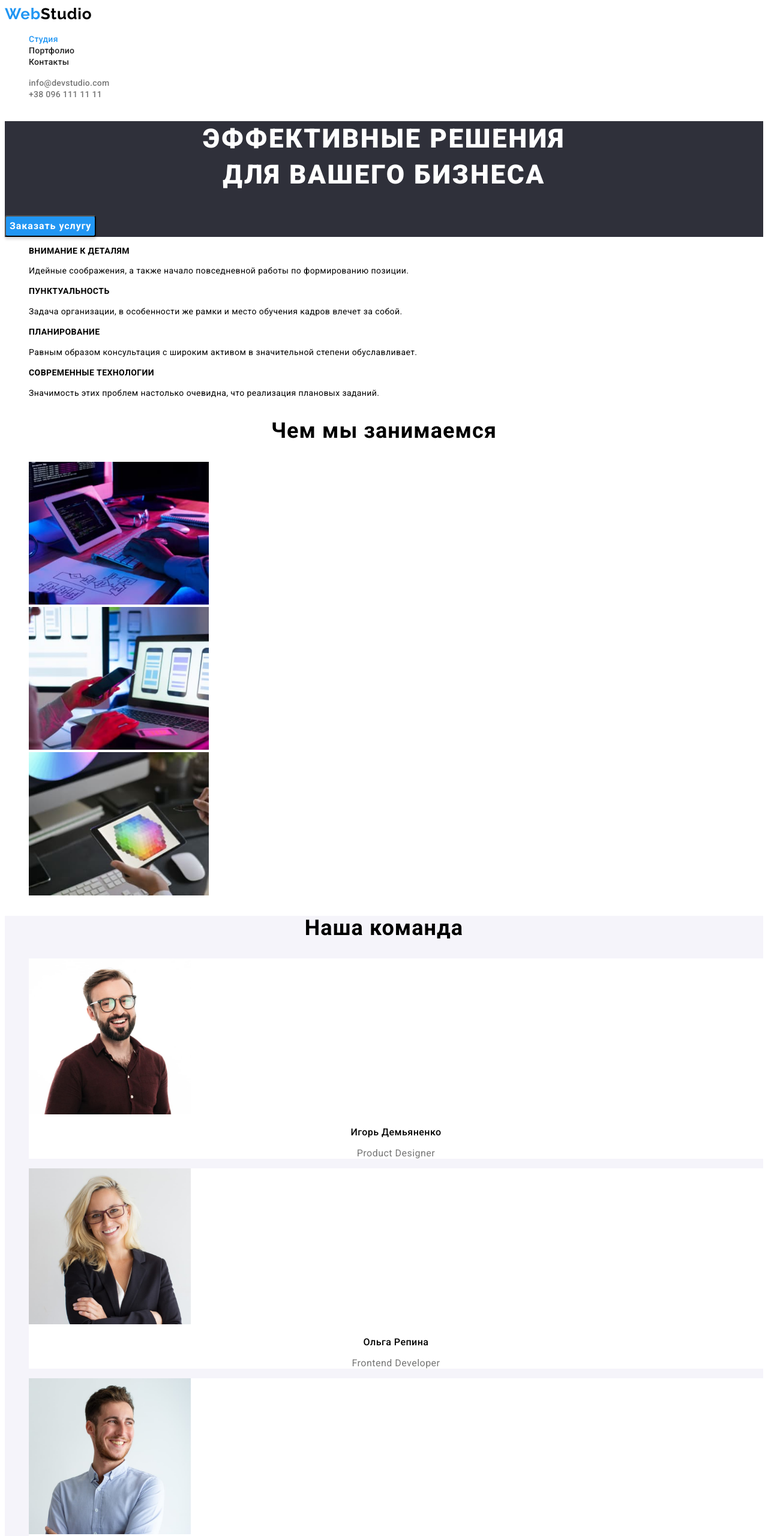
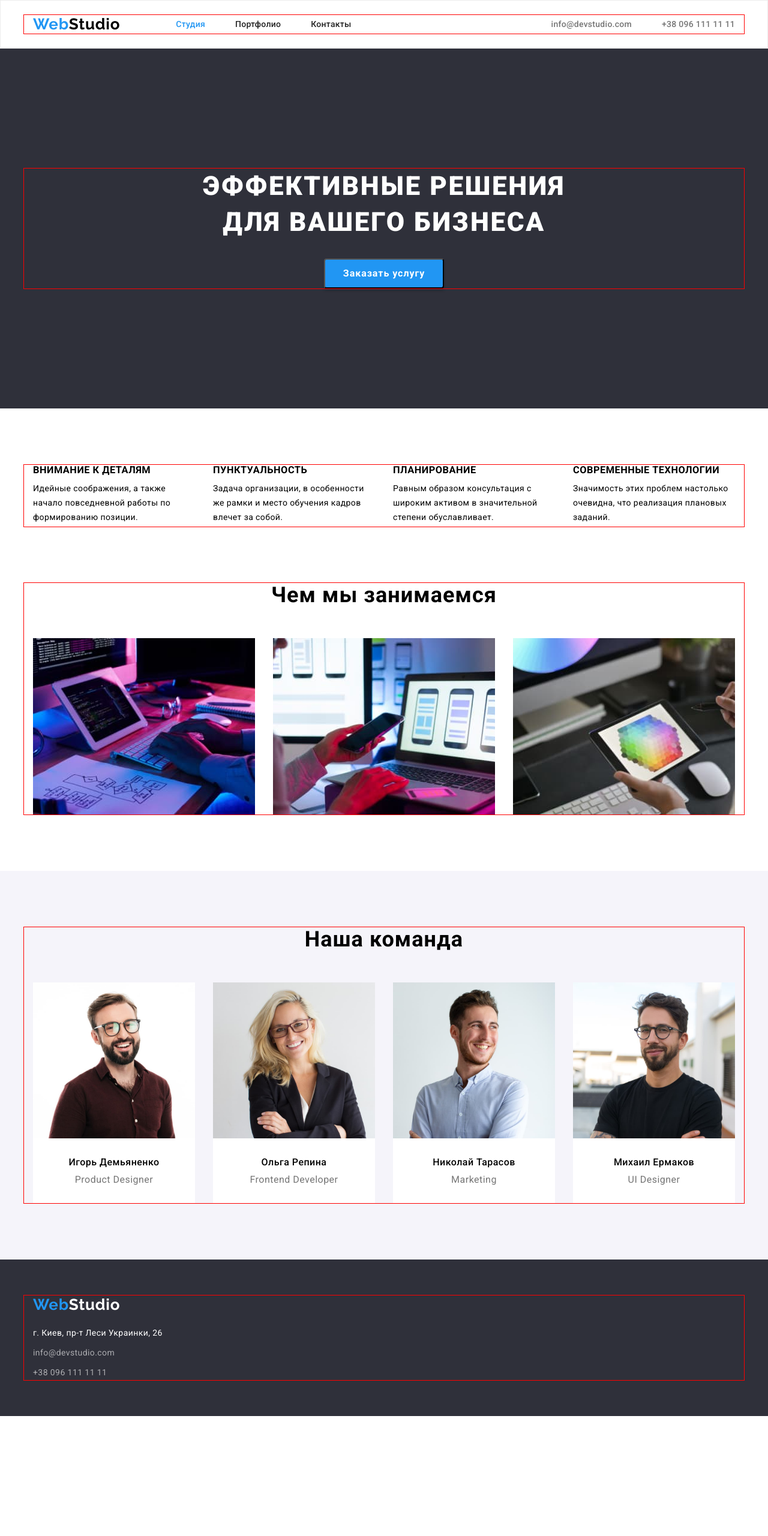
Before and after one commit to mykhailyk/goit-markup-hw-03, a plain HTML site: page index.html in a window 1280 px wide. Shown: the top 2561 px of the page at 60% size. After the commit the page ends 2361 px from the top, so only its background shows below. Drawn offline with nearby package versions, Linux system fonts and the light colour scheme.

Commit message:
2805 1606

```diff
--- a/css/styles.css
+++ b/css/styles.css
@@ -1,5 +1,3 @@
-/*fill color #2F303A */
-
 :root {
   --background-color: #ffffff;
   --alternative-background-color: #2f303a;
@@ -8,15 +6,38 @@
   --alternative-text-color: #ffffff;
   --active-btn-color: #2196f3;
   --main-font-weight: 700;
-
   --main-font-family: 'Roboto', sans-serif;
   --second-font-family: 'Raleway', sans-serif;
+  --default-font-size: 14px;
+  --default-padding: 94px;
 }
 
 body {
   font-family: var(--main-font-family);
+  font-size: var(--default-font-size);
   background-color: var(--background-color);
   color: var(--master-text-color);
+}
+
+p,
+h1,
+h2,
+h3,
+h4,
+h5,
+h6 {
+  margin: 0;
+}
+ul,
+ol {
+  margin: 0;
+  padding: 0;
+}
+button {
+  cursor: pointer;
+}
+img {
+  display: block;
 }
 .list {
   list-style: none;
@@ -36,7 +57,23 @@ body {
   clip-path: inset(50%);
   margin: -1px;
 }
+.container {
+  width: 1200px;
+  margin: 0 auto;
+  padding-left: 15px;
+  padding-right: 15px;
+  outline: 1px solid red;
+}
+.section {
+  padding-top: var(--default-padding);
+  padding-bottom: var(--default-padding);
+}
 /*----------------header--------------------*/
+.header {
+  padding-top: 24px;
+  padding-bottom: 24px;
+  border: 1px solid #ececec;
+}
 .header-logo {
   color: var(--active-btn-color);
   font-family: var(--second-font-family);
@@ -45,17 +82,28 @@ body {
   line-height: 1.19;
   letter-spacing: 0.03em;
   text-decoration: none;
+  margin-right: 93px;
 }
 .header-logo-add {
   color: #000000;
+}
+.header-list {
+  display: flex;
+  align-items: center;
+}
+.header .container {
+  display: flex;
+  align-items: center;
 }
 .header-link,
 .contacts-link {
   color: var(--main-text-color);
   font-weight: 500;
-  font-size: 14px;
   line-height: 1.14;
   letter-spacing: 0.02em;
+}
+.header-item:not(:last-child) {
+  margin-right: 50px;
 }
 .current {
   color: var(--active-btn-color);
@@ -66,11 +114,23 @@ body {
 .contacts-link:hover {
   color: #2196f3;
 }
+.contacts-list {
+  display: flex;
+  margin-left: auto;
+}
 .contacts-link {
   color: var(--second-text-color);
+  align-items: center;
 }
+.contacts-item:not(:last-child) {
+  margin-right: 50px;
+}
+/*----------------head--------------------*/
 .head {
   background-color: var(--alternative-background-color);
+  text-align: center;
+  padding-top: 200px;
+  padding-bottom: 200px;
 }
 .head-title {
   color: var(--alternative-text-color);
@@ -82,6 +142,8 @@ body {
   text-transform: uppercase;
 }
 .head-button {
+  height: 50px;
+  min-width: 200px;
   font-family: inherit;
   color: var(--alternative-text-color);
   background-color: var(--active-btn-color);
@@ -92,24 +154,44 @@ body {
   box-shadow: 0px 4px 4px rgba(0, 0, 0, 0.15);
   border-radius: 4px;
   cursor: pointer;
+  margin-top: 30px;
 }
 .head-button:hover,
 .head-button:focus {
   background-color: #188ce8;
 }
-
 /*----------------body--------------------*/
+.hero-list {
+  display: flex;
+  justify-content: space-between;
+}
 .hero-title {
   font-weight: var(--main-font-weight);
-  font-size: 14px;
   line-height: 1.14;
   letter-spacing: 0.03em;
   text-transform: uppercase;
+  margin-bottom: 10px;
 }
 .hero-text {
-  font-size: 14px;
   line-height: 1.71;
   letter-spacing: 0.03em;
+  width: 270px;
+  min-height: 75px;
+}
+.hero-item + .hero-item {
+  margin-left: 30px;
+}
+.photo {
+  padding-top: 0;
+}
+.photo-list {
+  display: flex;
+  margin-top: 50px;
+  margin-left: -30px;
+}
+.photo-item {
+  flex-basis: calc(100% / 3 - 30px);
+  margin-left: 30px;
 }
 .photo-title,
 .team-title {
@@ -119,11 +201,24 @@ body {
   text-align: center;
   letter-spacing: 0.03em;
 }
+.team-title {
+  margin-bottom: 50px;
+}
 .team {
   background-color: #f5f4fa;
 }
+.team-list {
+  display: flex;
+  margin-left: -30px;
+}
+.team-item-wrapper {
+  padding-top: 30px;
+  padding-bottom: 30px;
+}
 .team-item {
   background-color: var(--background-color);
+  flex-basis: calc(100% / 4 - 30px);
+  margin-left: 30px;
 }
 .team-text-title {
   font-weight: 500;
@@ -131,6 +226,7 @@ body {
   line-height: 1.19;
   text-align: center;
   letter-spacing: 0.03em;
+  margin-bottom: 10px;
 }
 .team-text {
   color: var(--second-text-color);
@@ -142,6 +238,8 @@ body {
 /*----------------footer--------------------*/
 .footer {
   background-color: var(--alternative-background-color);
+  padding-top: 60px;
+  padding-bottom: 60px;
 }
 .footer-logo {
   color: var(--active-btn-color);
@@ -151,6 +249,8 @@ body {
   line-height: 1.19;
   letter-spacing: 0.03em;
   text-decoration: none;
+  margin-bottom: 20px;
+  display: block;
 }
 .footer-logo-add {
   color: var(--alternative-text-color);
@@ -158,9 +258,11 @@ body {
 .adress-list {
   color: var(--alternative-text-color);
   font-style: normal;
-  font-size: 14px;
   line-height: 1.71;
   letter-spacing: 0.03em;
+}
+.adress-item:not(:last-child) {
+  margin-bottom: 9px;
 }
 .adress-link-map {
   color: inherit;
@@ -174,9 +276,16 @@ body {
 .adress-link:focus {
   color: #2196f3;
 }
-
 /*----------------portfolio--------------------*/
-.hero-button {
+.filter-list {
+  display: flex;
+  justify-content: center;
+  margin-bottom: 50px;
+}
+.filter-item:not(:last-child) {
+  margin-right: 8px;
+}
+.filter-button {
   background-color: #f5f4fa;
   font-weight: 500;
   font-size: 16px;
@@ -187,24 +296,32 @@ body {
   border: none;
   outline: none;
   cursor: pointer;
+  padding: 6px 22px;
 }
-
-.hero-button-current{
+.filter-button-current {
   color: var(--alternative-text-color);
   background-color: var(--active-btn-color);
 }
-
-.hero-button:hover,
-.hero-button:focus {
+.filter-button:hover,
+.filter-button:focus {
   color: var(--alternative-text-color);
   background-color: var(--active-btn-color);
   box-shadow: 0px 3px 1px rgba(0, 0, 0, 0.1), 0px 1px 2px rgba(0, 0, 0, 0.08),
     0px 2px 2px rgba(0, 0, 0, 0.12);
 }
+.portfolio-list {
+  display: flex;
+  margin: -15px;
+  flex-wrap: wrap;
+}
 .portfolio-item {
-  border: 1px;
-  border-style: solid;
-  border-color: #eeeeee;
+  flex-basis: calc(100% / 3 - 30px);
+  margin: 15px;
+}
+.portfolio-text-wrapper {
+  padding: 20px 24px;
+  border: 1px solid #eeeeee;
+  border-top: none;
 }
 .portfolio-title {
   color: var(--main-text-color);
@@ -212,6 +329,7 @@ body {
   font-size: 18px;
   line-height: 2;
   letter-spacing: 0.06em;
+  margin-bottom: 4px;
 }
 .portfolio-text {
   color: var(--second-text-color);
--- a/index.html
+++ b/index.html
@@ -9,40 +9,54 @@
       href="https://fonts.googleapis.com/css2?family=Raleway:wght@700&family=Roboto:wght@400;500;700;900&display=swap"
       rel="stylesheet"
     />
+    <link
+      rel="stylesheet"
+      href="https://cdnjs.cloudflare.com/ajax/libs/modern-normalize/1.1.0/modern-normalize.min.css"
+      integrity="sha512-wpPYUAdjBVSE4KJnH1VR1HeZfpl1ub8YT/NKx4PuQ5NmX2tKuGu6U/JRp5y+Y8XG2tV+wKQpNHVUX03MfMFn9Q=="
+      crossorigin="anonymous"
+      referrerpolicy="no-referrer"
+    />
     <link rel="stylesheet" href="./css/styles.css" />
     <link rel="preconnect" href="https://fonts.gstatic.com" crossorigin />
   </head>
   <!--header-->
   <body>
     <header class="header">
+      <div class="container">
         <a href="./index.html" lang="en" class="header-logo"
           >Web<span class="header-logo-add">Studio</span></a
         >
         <nav>
           <ul class="header-list list">
-          <li><a class="header-link link current" href="./index.html">Студия</a></li>
-          <li><a class="header-link link" href="./portfolio.html">Портфолио</a></li>
-          <li><a class="header-link link" href="">Контакты</a></li>
+            <li class="header-item">
+              <a class="header-link link current" href="./index.html">Студия</a>
+            </li>
+            <li class="header-item">
+              <a class="header-link link" href="./portfolio.html">Портфолио</a>
+            </li>
+            <li class="header-item"><a class="header-link link" href="">Контакты</a></li>
           </ul>
         </nav>
         <ul class="contacts-list list">
-        <li>
+          <li class="contacts-item">
             <a class="contacts-link link" href="mailto:info@devstudio.com">info@devstudio.com</a>
           </li>
-        <li>
+          <li class="contacts-item">
             <a class="contacts-link link" href="tel:+380961111111">+38 096 111 11 11</a>
           </li>
         </ul>
+      </div>
     </header>
-    <div>
-      <section class="head">
+    <!--main-->
+    <main>
+      <section class="head section">
+        <div class="container">
           <h1 class="head-title">Эффективные решения<br />для вашего бизнеса</h1>
           <button type="button" class="head-button">Заказать услугу</button>
+        </div>
       </section>
-    </div>
-    <!--main-->
-    <main>
-      <section class="hero">
+      <section class="hero section">
+        <div class="container">
           <h2 class="hero-title hidden">Заголовок</h2>
           <ul class="hero-list list">
             <li class="hero-item">
@@ -70,49 +84,63 @@
               </p>
             </li>
           </ul>
+        </div>
       </section>
-      <section class="photo">
+      <section class="photo section">
+        <div class="container">
           <h2 class="photo-title">Чем мы занимаемся</h2>
           <ul class="photo-list list">
             <li class="photo-item">
-            <img src="images/img1-1.jpg" alt="img1-1" width="300" />
+              <img src="images/img1-1.jpg" alt="img1-1" width="370" />
             </li>
             <li class="photo-item">
-            <img src="images/img1-2.jpg" alt="img1-2" width="300" />
+              <img src="images/img1-2.jpg" alt="img1-2" width="370" />
             </li>
             <li class="photo-item">
-            <img src="images/img1-3.jpg" alt="img1-3" width="300" />
+              <img src="images/img1-3.jpg" alt="img1-3" width="370" />
             </li>
           </ul>
+        </div>
       </section>
-      <section class="team">
+      <section class="team section">
+        <div class="container">
           <h2 class="team-title">Наша команда</h2>
           <ul class="team-list list">
             <li class="team-item">
               <img class="team-img" src="images/img2-1.jpg" alt="img2-1" width="270" />
+              <div class="team-item-wrapper">
                 <h3 class="team-text-title">Игорь Демьяненко</h3>
                 <p class="team-text" lang="en">Product Designer</p>
+              </div>
             </li>
             <li class="team-item">
               <img class="team-img" src="images/img2-2.jpg" alt="img2-2" width="270" />
+              <div class="team-item-wrapper">
                 <h3 class="team-text-title">Ольга Репина</h3>
                 <p class="team-text" lang="en">Frontend Developer</p>
+              </div>
             </li>
             <li class="team-item">
               <img class="team-img" src="images/img2-3.jpg" alt="img2-3" width="270" />
+              <div class="team-item-wrapper">
                 <h3 class="team-text-title">Николай Тарасов</h3>
                 <p class="team-text" lang="en">Marketing</p>
+              </div>
             </li>
             <li class="team-item">
               <img class="team-img" src="images/img2-4.jpg" alt="img2-4" width="270" />
+              <div class="team-item-wrapper">
                 <h3 class="team-text-title">Михаил Ермаков</h3>
                 <p class="team-text" lang="en">UI Designer</p>
+              </div>
             </li>
           </ul>
+        </div>
       </section>
     </main>
     <!--footer-->
     <footer class="footer">
+      <div class="container">
         <a href="/index.html" lang="en" class="footer-logo"
           >Web<span class="footer-logo-add">Studio</span></a
         >
@@ -136,6 +164,7 @@
             </li>
           </ul>
         </address>
+      </div>
     </footer>
   </body>
 </html>
```
Also changed, not shown: portfolio.html (+61 -27 lines), 1 other file. Lines whose indentation alone changed are shown as unchanged.
